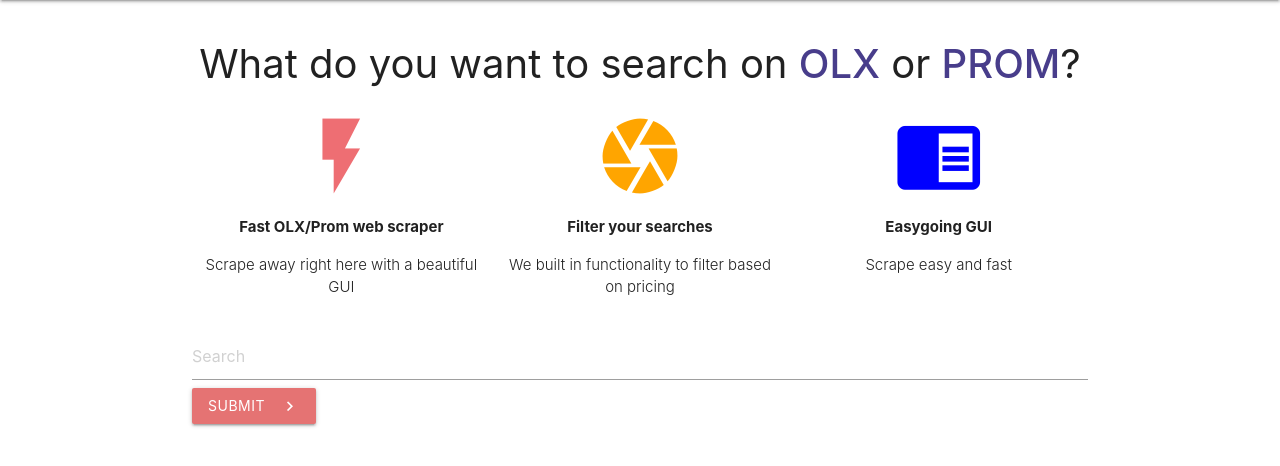
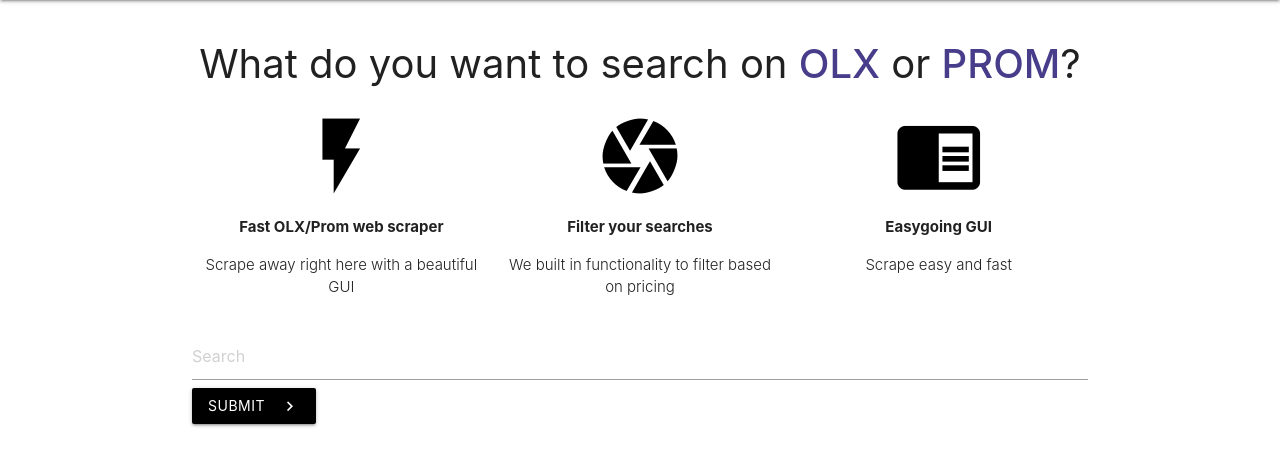
Before and after one commit to yKuzmenko740/Search_engine, a Django app: page / in a window 1280 px wide. Shown: the part 64-530 px from the top of the page. Run offline with Django 3.2, Linux system fonts and the light colour scheme.

Commit message:
Frontend added

```diff
--- a/my_site/static/css/style.css
+++ /dev/null
@@ -1,12 +0,0 @@
-.card {
-    height: 400px;
-    overflow: hidden
-}
-
-.card-image{
-    height: 250px;
-    overflow: hidden;
-}
-.card-content{
-    font-size: 100px;
-}
--- a/search_engine/settings.py
+++ b/search_engine/settings.py
@@ -120,4 +120,4 @@
 # https://docs.djangoproject.com/en/3.1/howto/static-files/
 
 STATIC_URL = '/static/'
-STATICFILES_DIRS = os.path.join(BASE_DIR, 'static'),
+STATIC_ROOT = os.path.join(BASE_DIR, "static")
--- a/templates/base.html
+++ b/templates/base.html
@@ -25,7 +25,7 @@
     <div class="row">
         <div class="col s4">
             <div class="center">
-                <i class="large material-icons" style="color: #EE6E73">flash_on</i>
+                <i class="large material-icons" style="color: black">flash_on</i>
                 <p style="font-weight:bold">Fast OLX/Prom web scraper</p>
                 <p class="light center">Scrape away right here with a beautiful GUI</p>
             </div>
@@ -33,7 +33,7 @@
 
         <div class="col s4">
             <div class="center">
-                <i class="large material-icons" style="color: orange">camera</i>
+                <i class="large material-icons" style="color: black">camera</i>
                 <p style="font-weight:bold">Filter your searches</p>
                 <p class="light center">We built in functionality to filter based on pricing</p>
             </div>
@@ -41,7 +41,7 @@
 
         <div class="col s4">
             <div class="center">
-                <i class="large material-icons" style="color: blue">chrome_reader_mode</i>
+                <i class="large material-icons" style="color: black">chrome_reader_mode</i>
                 <p style="font-weight:bold">Easygoing GUI</p>
                 <p class="light center">Scrape easy and fast</p>
             </div>
@@ -50,7 +50,7 @@
 
     <form action="{% url 'new_search' %}" method="post"> {% csrf_token %}
             <input type="text" name="search" placeholder="Search">
-            <button class="btn waves-effect waves-light red lighten-2" type="submit" name="action">Submit
+            <button class="btn waves-effect waves-light black" type="submit" name="action">Submit
                 <i class="material-icons right">chevron_right</i>
             </button>
     </form>
--- a/templates/my_site/new_search.html
+++ b/templates/my_site/new_search.html
@@ -1,5 +1,5 @@
 {% extends 'base.html' %}
-
+{% load static %}
 {% block content %}
     <h2 style="text-align: center">{{search | title}}</h2>
     <div class="row">
```
